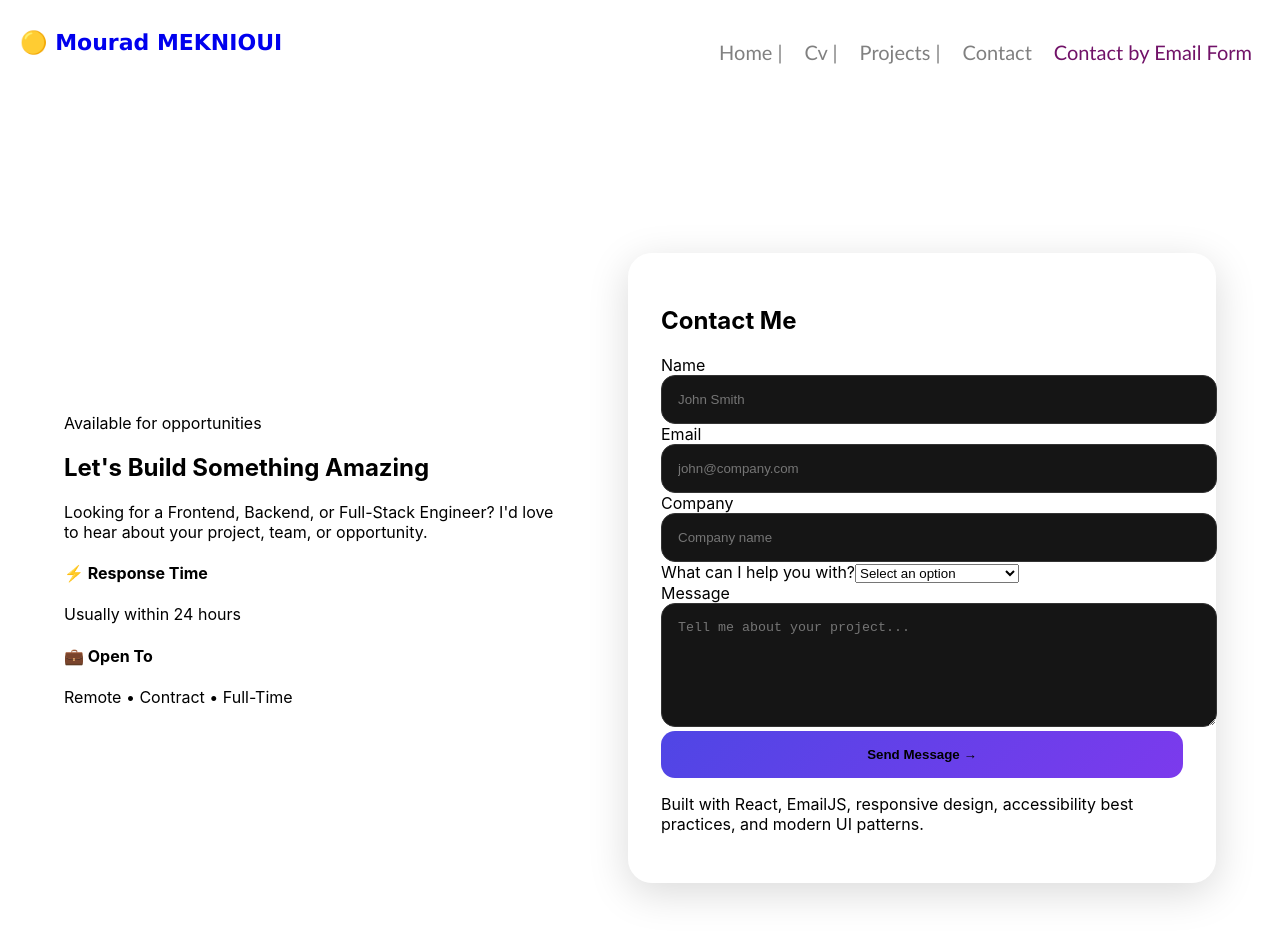
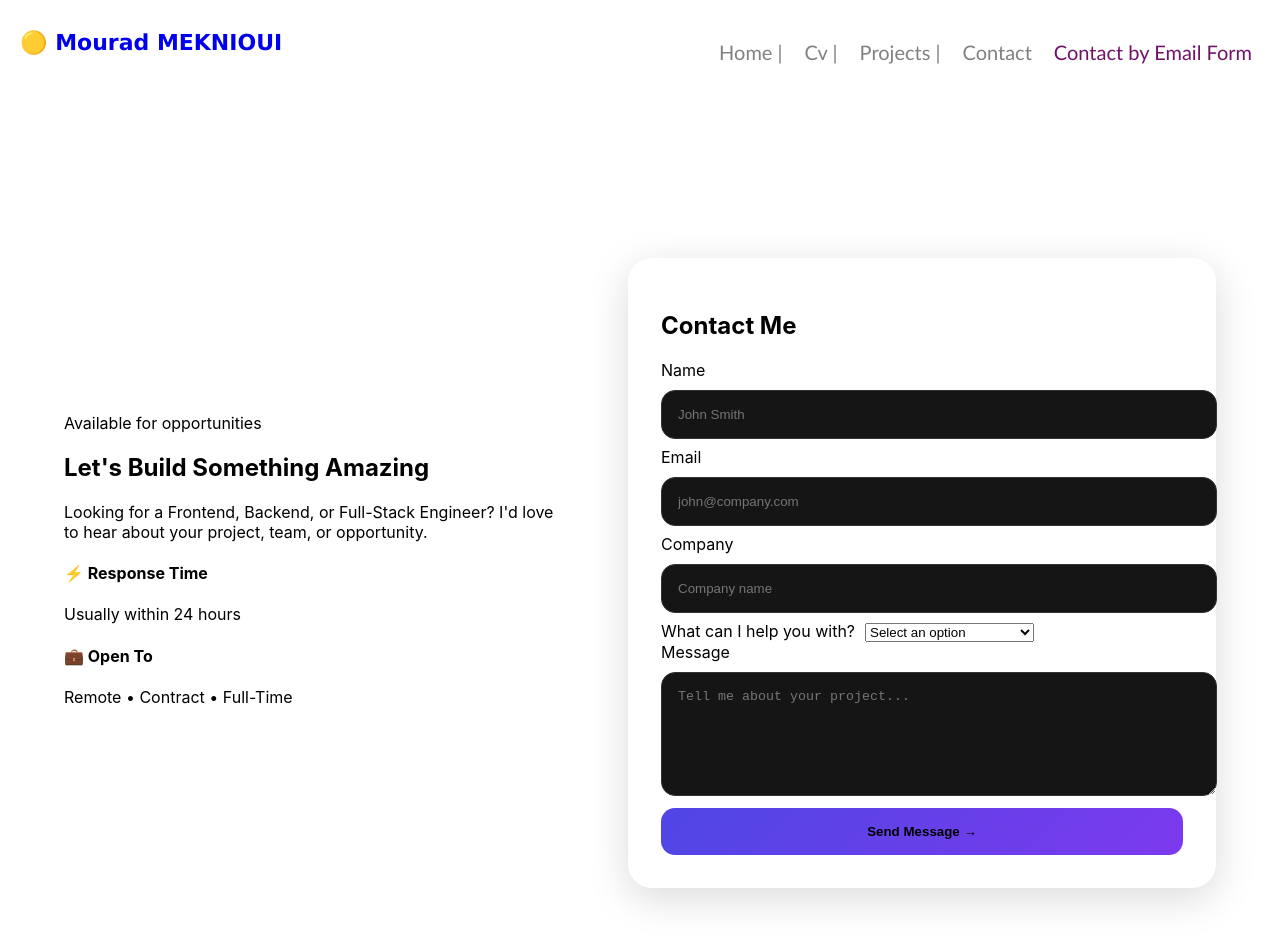
Before and after one commit to MouradMek-code/MyPortfolio, a React (Create React App) app: page /email in a window 1280 px wide. Shown: the top 944 px of the page. Built offline with nearby package versions, Linux system fonts and the light colour scheme.

Commit message:
add portfolio

```diff
--- a/src/components/ContactForm.js
+++ b/src/components/ContactForm.js
@@ -117,7 +117,12 @@ const ContactForm = () => {
           <div className={styles.formElement}>
             <label htmlFor="project_type">What can I help you with?</label>
 
-            <select id="project_type" name="project_type" defaultValue="">
+            <select
+              className={styles.select}
+              id="project_type"
+              name="project_type"
+              defaultValue=""
+            >
               <option value="" disabled>
                 Select an option
               </option>
@@ -159,11 +164,6 @@ const ContactForm = () => {
           >
             {isSending ? "Sending..." : "Send Message →"}
           </button>
-
-          <p className={styles.footerNote}>
-            Built with React, EmailJS, responsive design, accessibility best
-            practices, and modern UI patterns.
-          </p>
         </form>
       </section>
     </>
--- a/src/components/ContactForm.module.css
+++ b/src/components/ContactForm.module.css
@@ -19,7 +19,7 @@
   background: rgba(255, 255, 255, 0.05);
 
   backdrop-filter: blur(20px);
-
+  margin-top: 10px;
   padding: 2rem;
 
   border-radius: 24px;
@@ -28,12 +28,18 @@
 
   box-shadow: 0 10px 40px rgba(0, 0, 0, 0.15);
 }
+.select {
+  padding-right: 5px;
+  margin-left: 10px;
+}
 
 .formElement input,
 .formElement textarea {
   width: 100%;
-
+  margin-bottom: 8px;
+  margin-top: 10px;
   padding: 16px;
+  margin-right: 5px;
 
   border-radius: 14px;
 
```
